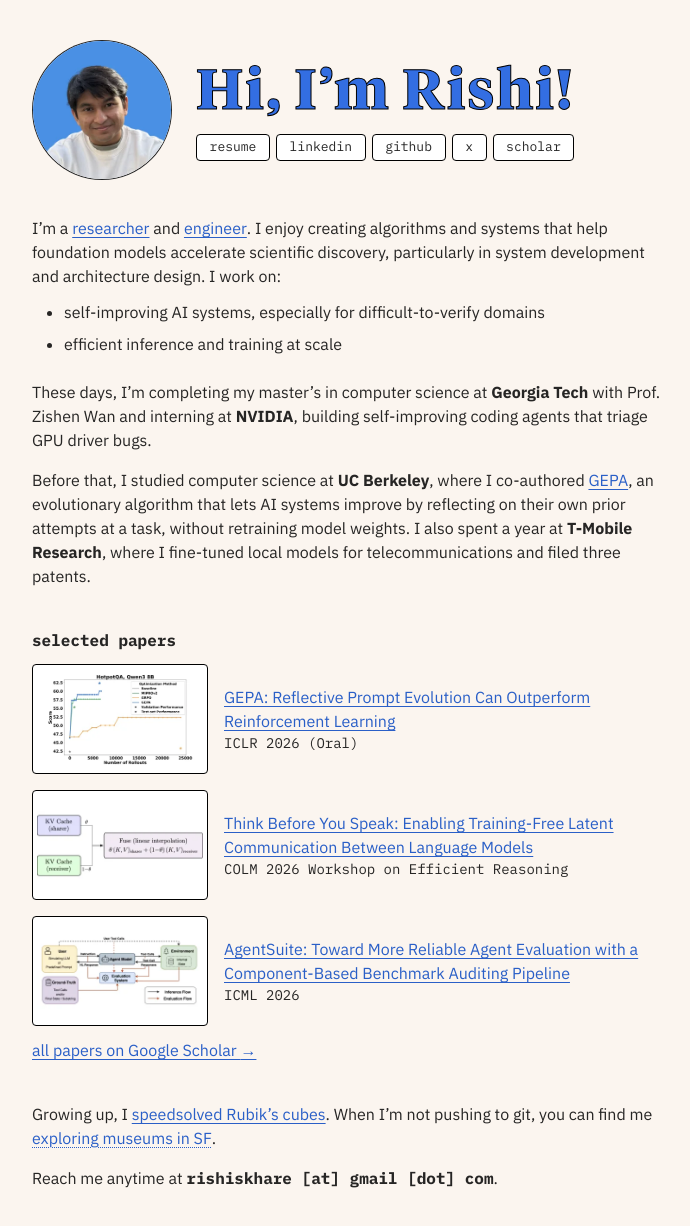
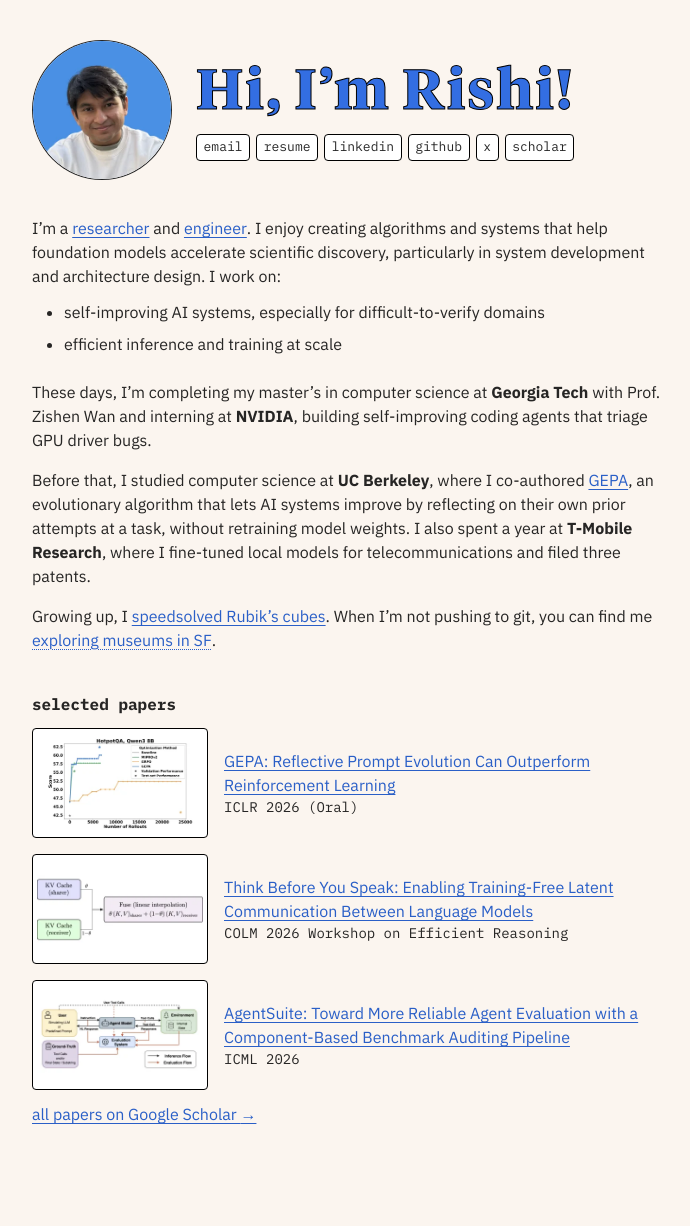
Before and after one commit to rishiskhare/rishiskhare.github.io, a Next.js app: page / in a window 1280 px wide. Shown: the top 1226 px of the page, without its empty margins (288-978 px from the left). After the commit the page ends 1166 px from the top, so only its background shows below. Built offline with nearby package versions, Linux system fonts and the light colour scheme.

Commit message:
style: move email to profile links and refine bio layout

```diff
--- a/app/globals.css
+++ b/app/globals.css
@@ -41,7 +41,7 @@ h1 {
   text-decoration-color: transparent;
   background-image: linear-gradient(#2a5fc740, #2a5fc740);
   background-repeat: no-repeat;
-  background-size: 100% 0.8em;
+  background-size: 100% 1em;
   background-position: left 0 bottom 0.1em;
 }
 
@@ -51,7 +51,7 @@ h1 {
     text-decoration-color: transparent;
     background-image: linear-gradient(#2a5fc740, #2a5fc740);
     background-repeat: no-repeat;
-    background-size: 100% 0.8em;
+    background-size: 100% 1em;
     background-position: left 0 bottom 0.1em;
   }
 }
--- a/app/page.tsx
+++ b/app/page.tsx
@@ -43,7 +43,8 @@ export default function Home() {
             <Image src={profilePhoto} alt="Rishi Khare" loading="eager" fetchPriority="high" className="profile-image" />
           </div>
           <h1 className="profile-header-name retro-heading greeting text-[40px] sm:text-[48px] md:text-[56px]">Hi, I’m Rishi!</h1>
-          <nav aria-label="Profiles" className="profile-header-links flex flex-wrap gap-1.5">
+          <nav aria-label="Profiles" className="profile-header-links grid grid-cols-3 gap-1.5 sm:flex sm:flex-wrap">
+            <a href="mailto:rishiskhare@gmail.com" className="profile-link">email</a>
             {profileLinks.map((link) => (
               <a key={link.label} href={link.href} target="_blank" rel="noopener noreferrer" className="profile-link">
                 {link.label}
@@ -73,6 +74,12 @@ export default function Home() {
                 Before that, I studied computer science at <b>UC Berkeley</b>, where I <span className="whitespace-nowrap">co-authored</span>{" "}
                 <a href="https://github.com/gepa-ai/gepa" target="_blank" rel="noopener noreferrer" className="link">GEPA</a>, an evolutionary algorithm that lets AI systems improve by reflecting on their own prior attempts at a task, without retraining model weights. I also spent a year at <b className="whitespace-nowrap">T-Mobile</b> <b>Research</b>, where I <span className="whitespace-nowrap">fine-tuned</span> local models for telecommunications and filed three patents.
               </p>
+
+              <p>
+                Growing up, I <a href="https://www.worldcubeassociation.org/persons/2016KHAR03" target="_blank" rel="noopener noreferrer" className="link">speedsolved Rubik’s cubes</a>. When I’m not pushing to git, you can find me{" "}
+                <HobbyButton />
+                .
+              </p>
             </div>
           </div>
 
@@ -97,18 +104,6 @@ export default function Home() {
               </a>
             </p>
           </section>
-
-          <div className="bio space-y-4">
-            <p>
-              Growing up, I <a href="https://www.worldcubeassociation.org/persons/2016KHAR03" target="_blank" rel="noopener noreferrer" className="link">speedsolved Rubik’s cubes</a>. When I’m not pushing to git, you can find me{" "}
-              <HobbyButton />
-              .
-            </p>
-
-            <p>
-              Reach me anytime at <b className="mono">rishiskhare [at] gmail [dot] com</b>.
-            </p>
-          </div>
         </main>
       </div>
     </div>
```
